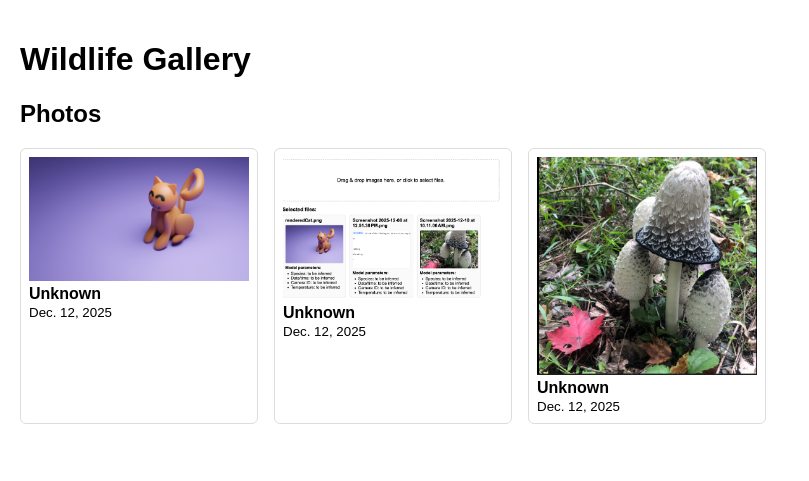
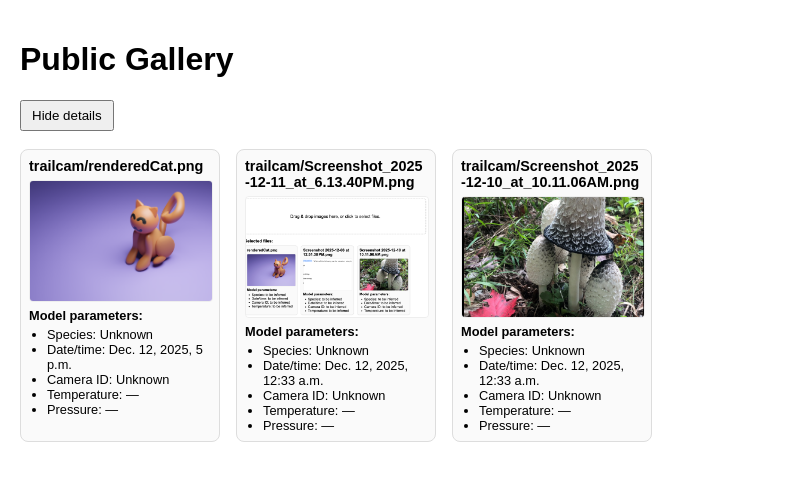
Before and after one commit to RyanEAA/django-trailcam-animal-tracker, a Django app: page / in a window 1280 px wide. Shown: the part 42-523 px from the top of the page, without its empty margins (0-809 px from the left). Run offline with Django 5.2, Linux system fonts and the light colour scheme; data comes from the database, SQL or seed files in the repository; both versions use the stored data as it was after the commit; data that the repository does not hold is empty.

Commit message:
updated ui to make gallery photo cards show all the parameters. I additionally added an option to allow users in gallery to hide the parameters as well

```diff
--- a/wildlife/templates/registration/login.html
+++ b/wildlife/templates/registration/login.html
@@ -30,7 +30,4 @@
     </button>
 </form>
 
-<p style="margin-top: 20px;">
-    <a href="{% url 'login' %}?next={% url 'wildlife:gallery' %}">Sign In</a>
-</p>
 {% endblock %}
--- a/wildlife/templates/wildlife/base.html
+++ b/wildlife/templates/wildlife/base.html
@@ -43,6 +43,39 @@
         .container {
             padding: 20px;
         }
+        .photo-card {
+            width: 200px;
+            border: 1px solid #ddd;
+            border-radius: 8px;
+            padding: 8px;
+            box-sizing: border-box;
+            display: flex;
+            flex-direction: column;
+            gap: 6px;
+            background-color: #fafafa;
+        }
+        .photo-title {
+            font-size: 0.9rem;
+            font-weight: 600;
+            word-break: break-word;
+        }
+        .photo-preview {
+            width: 100%;
+            height: 120px;
+            object-fit: cover;
+            border: 1px solid #eee;
+            border-radius: 4px;
+        }
+        .photo-params {
+            font-size: 0.8rem;
+        }
+        .photo-params ul {
+            padding-left: 18px;
+            margin: 4px 0 0 0;
+        }
+        .hide-params .photo-params {
+            display: none;
+        }
     </style>
 
     {% block extra_head %}{% endblock %}
@@ -55,14 +88,15 @@
         <a href="{% url 'wildlife:gallery' %}">Gallery</a>
 
         {% if user.is_authenticated and user.is_researcher %}
-            <a href="{% url 'wildlife:upload_photos' %}">Upload Photos</a>
+            <a href="{% url 'wildlife:upload_photos' %}" style="margin-left:12px;">
+                Upload Photos
+            </a>
         {% endif %}
     </div>
 
     <div class="right">
         {% if user.is_authenticated %}
             <span>Hello, {{ user.username }}!</span>
-
             <form action="{% url 'logout' %}" method="post" style="display:inline;">
                 {% csrf_token %}
                 <button type="submit">Sign Out</button>
--- a/wildlife/templates/wildlife/gallery.html
+++ b/wildlife/templates/wildlife/gallery.html
@@ -1,39 +1,87 @@
 {% extends "wildlife/base.html" %}
 
-{% block title %}Wildlife Gallery{% endblock %}
+{% block title %}Gallery{% endblock %}
 
 {% block content %}
-<h1>Wildlife Gallery</h1>
+<h1>Public Gallery</h1>
 
-{# --- Public gallery section --- #}
-<section>
-  <h2>Photos</h2>
+<div style="margin: 10px 0 18px 0;">
+  <button id="toggle-params-btn"
+          style="padding:6px 10px; cursor:pointer;">
+    Hide details
+  </button>
+</div>
+
+<script>
+  document.addEventListener("DOMContentLoaded", () => {
+    const btn = document.getElementById("toggle-params-btn");
+    const body = document.body;
+
+    const hideParams = localStorage.getItem("hidePhotoParams") === "true";
+    if (hideParams) {
+      body.classList.add("hide-params");
+      btn.textContent = "Show details";
+    }
+
+    btn.addEventListener("click", () => {
+      body.classList.toggle("hide-params");
+      const isHidden = body.classList.contains("hide-params");
+      btn.textContent = isHidden ? "Show details" : "Hide details";
+      localStorage.setItem("hidePhotoParams", isHidden);
+    });
+  });
+</script>
 
 {% if photos %}
   <div style="display:flex; flex-wrap:wrap; gap:16px;">
     {% for photo in photos %}
-        <div style="border:1px solid #ddd; padding:8px; border-radius:6px; width:220px;">
-          <a href="{% url 'wildlife:photo_detail' photo.pk %}" style="text-decoration:none; color:inherit;">
+      <div class="photo-card">
+        <div class="photo-title">
+          {{ photo.image.name|default:"Photo" }}
+        </div>
+
         {% if photo.image %}
-              <img src="{{ photo.image.url }}" style="max-width:100%; height:auto;">
+          <img src="{{ photo.image.url }}" class="photo-preview">
         {% endif %}
-            <div>
-              <strong>{{ photo.species|default:"Unknown" }}</strong><br>
-              <small>{{ photo.date_taken|default:photo.uploaded_at.date }}</small>
+
+        <div class="photo-params">
+          <strong>Model parameters:</strong>
+          <ul>
+            <li>Species: {{ photo.species.name|default:"Unknown" }}</li>
+            <li>Date/time:
+              {% if photo.date_taken %}
+                {{ photo.date_taken }}
+              {% else %}
+                {{ photo.uploaded_at }}
+              {% endif %}
+            </li>
+            <li>Camera ID:
+              {% if photo.camera %}
+                {{ photo.camera.name }}
+              {% else %}
+                Unknown
+              {% endif %}
+            </li>
+            <li>Temperature:
+              {% if photo.temperature %}
+                {{ photo.temperature }}&deg;
+              {% else %}
+                —
+              {% endif %}
+            </li>
+            <li>Pressure:
+              {% if photo.pressure %}
+                {{ photo.pressure }} inHg
+              {% else %}
+                —
+              {% endif %}
+            </li>
+          </ul>
         </div>
-          </a>
-
-          {% if user.is_authenticated and user.is_researcher %}
-            <div style="margin-top: 6px; font-size: 0.9em;">
-              <a href="{% url 'wildlife:edit_photo' photo.pk %}">Edit</a> |
-              <a href="{% url 'wildlife:delete_photo' photo.pk %}">Delete</a>
-            </div>
-          {% endif %}
       </div>
     {% endfor %}
   </div>
 {% else %}
-    <p>No photos available yet.</p>
+  <p>No photos yet.</p>
 {% endif %}
-</section>
 {% endblock %}
--- a/wildlife/views.py
+++ b/wildlife/views.py
@@ -9,8 +9,11 @@ import csv
 from .forms import PhotoUploadForm, PhotoEditForm
 from .models import Photo, Species
 from .utils import require_researcher
-from django.http import HttpResponse
+from django.http import HttpResponse, HttpResponseForbidden
 
+from django.db.models import Q
+from django.shortcuts import render
+from .models import Photo, Species, Camera
 
 
 # Create your views here.
@@ -21,46 +24,73 @@ def index(request):
 
 
 def gallery(request):
-    """
-    Public gallery (GET):
-      - Anyone can view photos.
-      - Filters can be added later.
+    qs = Photo.objects.all().order_by("-uploaded_at")
 
-    Researcher upload (POST):
-      - If a logged-in researcher submits the form,
-        handle multi-file upload and then reload the gallery.
-    """
-    # Handle upload if it's a POST from a researcher
-    if request.method == "POST":
-        if not request.user.is_authenticated or not getattr(request.user, "is_researcher", False):
-            return HttpResponseForbidden("Only researchers can upload photos.")
+    # ---- read filters from querystring ----
+    species_ids = request.GET.getlist("species")  # multi-select
+    camera_id = request.GET.get("camera", "").strip()
 
-        form = PhotoUploadForm(request.POST, request.FILES)
-        if form.is_valid():
-            files = request.FILES.getlist("images")
-            for f in files:
-                Photo.objects.create(
-                    image=f,
-                    uploaded_by=request.user,
-                    uploaded_at=timezone.now(),
-                )
-            # After upload, redirect to GET to avoid resubmitting on refresh
-            return redirect("wildlife:gallery")
-    else:
-        form = PhotoUploadForm() if request.user.is_authenticated and getattr(request.user, "is_researcher", False) else None
+    start_date = request.GET.get("start_date", "").strip()
+    end_date = request.GET.get("end_date", "").strip()
 
-    photos = Photo.objects.all().select_related("species").order_by("-uploaded_at")
-    species_list = Species.objects.all().order_by("name")
+    temp_min = request.GET.get("temp_min", "").strip()
+    temp_max = request.GET.get("temp_max", "").strip()
 
-    return render(
-        request,
-        "wildlife/gallery.html",
-        {
-            "photos": photos,
-            "species_list": species_list,
-            "upload_form": form,
-        },
-    )
+    pressure_min = request.GET.get("pressure_min", "").strip()
+    pressure_max = request.GET.get("pressure_max", "").strip()
+
+    # ---- apply filters ----
+    if species_ids:
+        qs = qs.filter(species_id__in=species_ids)
+
+    # If you have a camera FK on Photo:
+    if camera_id:
+        qs = qs.filter(camera_id=camera_id)
+
+    # Date range (assuming you have date_taken; fallback to uploaded_at date if not)
+    # Prefer date_taken if you have it:
+    if start_date:
+        qs = qs.filter(date_taken__gte=start_date) if hasattr(Photo, "date_taken") else qs.filter(uploaded_at__date__gte=start_date)
+    if end_date:
+        qs = qs.filter(date_taken__lte=end_date) if hasattr(Photo, "date_taken") else qs.filter(uploaded_at__date__lte=end_date)
+
+    # Temperature range (only if Photo has temperature)
+    if temp_min:
+        qs = qs.filter(temperature__gte=temp_min)
+    if temp_max:
+        qs = qs.filter(temperature__lte=temp_max)
+
+    # Pressure range (only if Photo has pressure)
+    if pressure_min:
+        qs = qs.filter(pressure__gte=pressure_min)
+    if pressure_max:
+        qs = qs.filter(pressure__lte=pressure_max)
+
+    # ---- options for the filter UI ----
+    species_options = Species.objects.all().order_by("name")
+    camera_options = []
+    try:
+        camera_options = Camera.objects.all().order_by("name")
+    except Exception:
+        # If you don't have Camera model yet, ignore
+        camera_options = []
+
+    context = {
+        "photos": qs,
+        "species_options": species_options,
+        "camera_options": camera_options,
+
+        # echo current selections back to template
+        "selected_species_ids": list(map(str, species_ids)),
+        "selected_camera_id": camera_id,
+        "start_date": start_date,
+        "end_date": end_date,
+        "temp_min": temp_min,
+        "temp_max": temp_max,
+        "pressure_min": pressure_min,
+        "pressure_max": pressure_max,
+    }
+    return render(request, "wildlife/gallery.html", context)
 
 
 def photo_detail(request, pk):
@@ -77,13 +107,21 @@ def researcher_dashboard(request):
 
 @login_required
 def upload_photos(request):
-    if not request.user.is_researcher:
-        return HttpResponseForbidden("Only researchers can upload.")
+    # Only allow researchers to upload
+    if not getattr(request.user, "is_researcher", False):
+        return HttpResponseForbidden("Only researchers can upload photos.")
+
+    error = None
 
     if request.method == "POST":
-        form = PhotoUploadForm(request.POST, request.FILES)
-        if form.is_valid():
-            files = request.FILES.getlist("images")
+        files = request.FILES.getlist("images")  # MUST match input name="images"
+
+        print("DEBUG: POST received. FILES keys:", list(request.FILES.keys()))
+        print("DEBUG: Number of files in 'images':", len(files))
+
+        if not files:
+            error = "No files received. Please drag and drop or choose images before uploading."
+        else:
             for f in files:
                 Photo.objects.create(
                     image=f,
@@ -91,14 +129,8 @@ def upload_photos(request):
                     uploaded_at=timezone.now(),
                 )
             return redirect("wildlife:gallery")
-    else:
-        form = PhotoUploadForm()
 
-    return render(
-        request,
-        "wildlife/upload.html",
-        {"form": form},
-    )
+    return render(request, "wildlife/upload.html", {"error": error})
 
 
 @login_required
```
Also changed, not shown: wildlife/admin.py (+5 -2 lines), wildlife/models.py (+33 -0 lines), wildlife/templates/wildlife/upload.html (+93 -7 lines), db.sqlite3, media/trailcam/Screenshot_2025-12-10_at_10.11.06AM.png (added), media/trailcam/Screenshot_2025-12-11_at_6.13.40PM.png (added), media/trailcam/renderedCat.png (added), wildlife/migrations/0002_photo_pressure.py (added), wildlife/migrations/0003_camera_photo_camera.py (added). Lines whose indentation alone changed are shown as unchanged.
